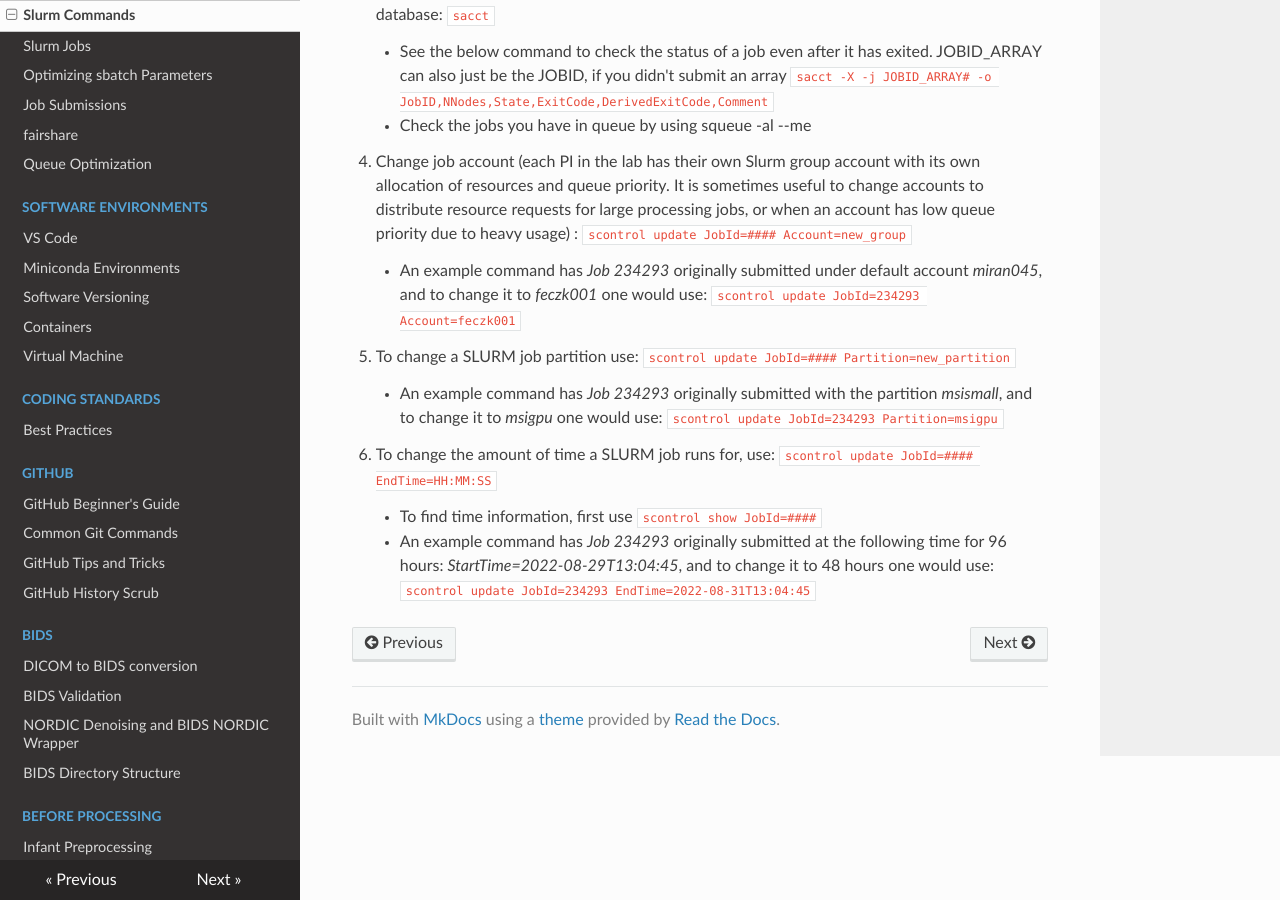
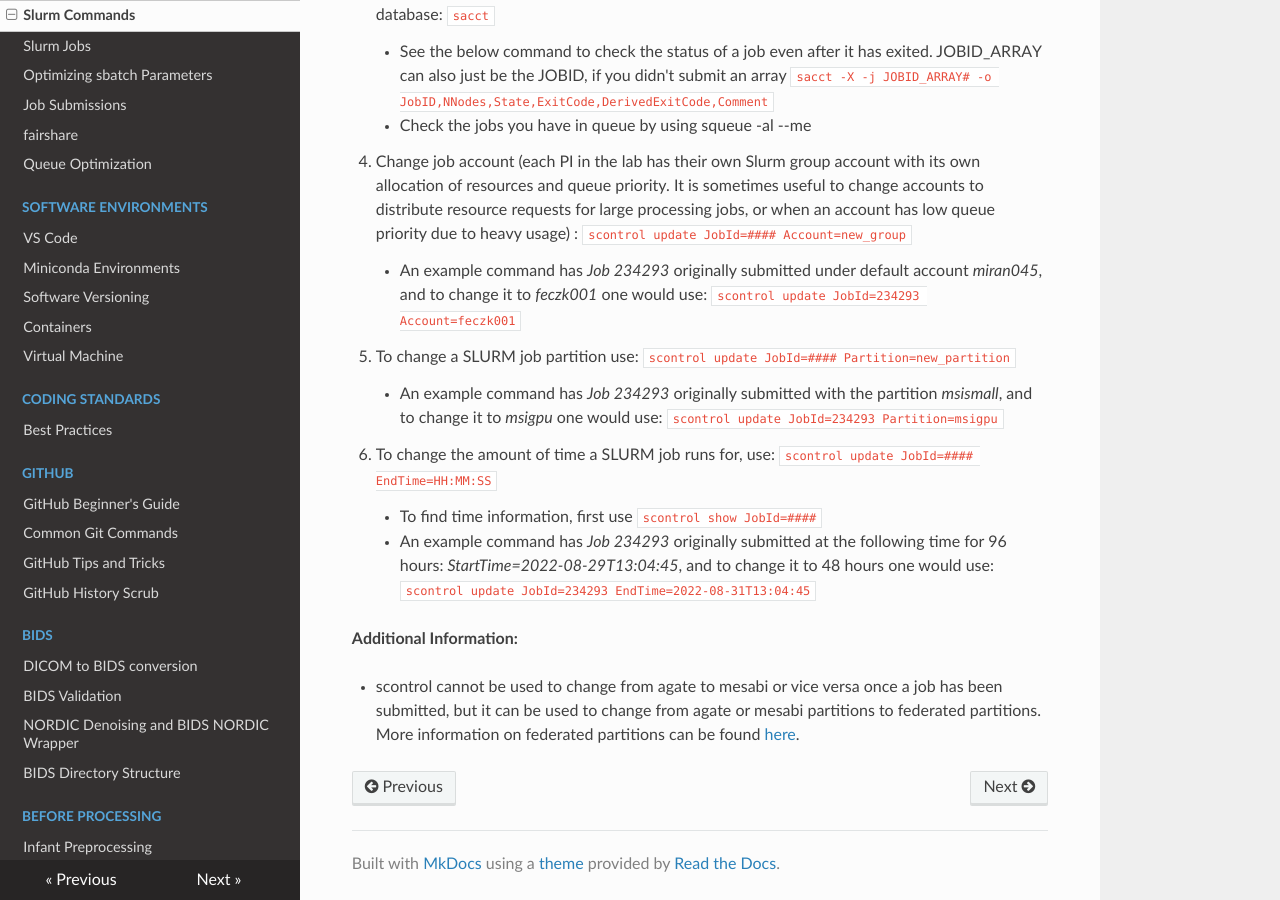
Before and after one commit to DCAN-Labs/cdni-brain, an MkDocs documentation site: the page built from docs/slurm.md, in a window 1280 px wide and 900 px high, scrolled down 1739 px. Built offline with MkDocs 1.6.1, drawn with Linux system fonts in a browser that asks for light colours; nearby versions of some CDN libraries.

Commit message:
Made edits to storage.md/slurm.md file

```diff
--- a/docs/slurm.md
+++ b/docs/slurm.md
@@ -136,3 +136,7 @@ Also available are various commands for job accounting, job management, and envi
 6. To change the amount of time a SLURM job runs for, use: `scontrol update JobId=#### EndTime=HH:MM:SS`
     - To find time information, first use `scontrol show JobId=####`
     - An example command has _Job 234293_ originally submitted at the following time for 96 hours: _StartTime=2022-08-29T13:04:45_, and to change it to 48 hours one would use: `scontrol update JobId=234293 EndTime=2022-08-31T13:04:45`
+
+**Additional Information:**
+
+- scontrol cannot be used to change from agate to mesabi or vice versa once a job has been submitted, but it can be used to change from agate or mesabi partitions to federated partitions. More information on federated partitions can be found [here](https://www.msi.umn.edu/partitions).
```
Also changed, not shown: docs/storage.md (+2 -0 lines).
